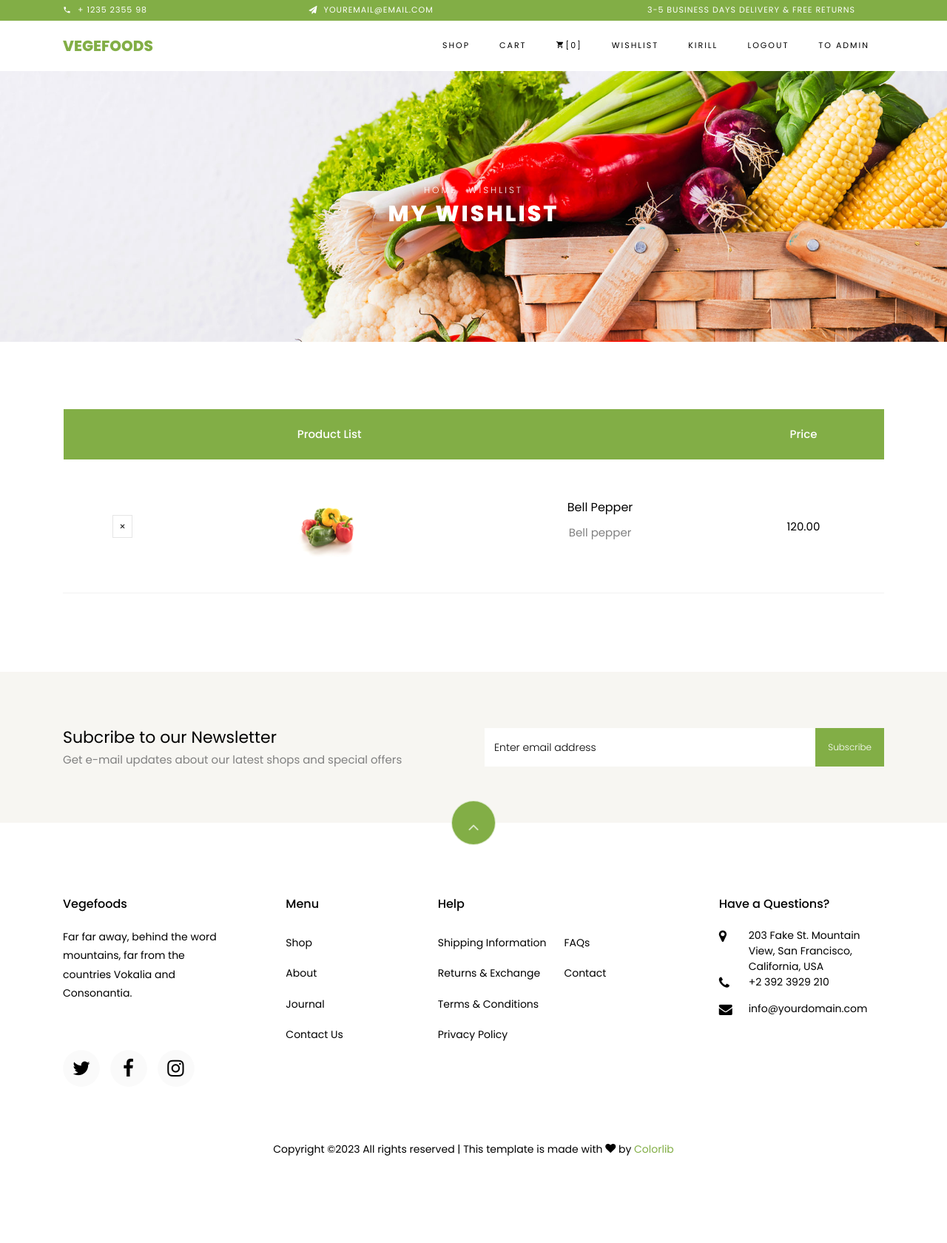
After one commit to KirillAnB/PyWebStoreAnreevKB, a Django app: page /wishlist in a window 1280 px wide. The commit adds this page. Shown: the whole page at 74% size. Run offline with Django 4.2, Linux system fonts and the light colour scheme; a user stored in the database is signed in; data comes from the database, SQL or seed files in the repository; tables that the repository leaves empty hold one stand-in row (values such as "Sample post"); parts of the project's set-up code (start-up, migrations or seed data) failed here and were passed over; some libraries are stand-ins or nearby versions; some web fonts are replaced.

Commit message:
Wishlist, переходы, обработчики для добавления и удаления из

```diff
--- a/store/admin.py
+++ b/store/admin.py
@@ -1,5 +1,5 @@
 from django.contrib import admin
-from .models import Product, Category, Discount, Cart, Profile
+from .models import Product, Category, Discount, Cart, Profile, Wishlist
 
 # Register your models here.
 
@@ -8,3 +8,4 @@ admin.site.register(Category)
 admin.site.register(Discount)
 admin.site.register(Cart)
 admin.site.register(Profile)
+admin.site.register(Wishlist)
--- a/store/models.py
+++ b/store/models.py
@@ -53,3 +53,10 @@ class Profile(models.Model):
 def create_user_profile(sender, instance, created, **kwargs):
     if created:
         Profile.objects.create(user=instance)
+
+class Wishlist(models.Model):
+    user = models.ForeignKey(User, on_delete=models.CASCADE)
+    product = models.ForeignKey(Product, on_delete=models.CASCADE)
+
+    def __str__(self):
+        return f"{self.user}_{self.product}"
--- a/store/templates/store/base.html
+++ b/store/templates/store/base.html
@@ -60,6 +60,7 @@
               	<li class="nav-item"><a class="nav-link" href="{% url 'store:shop' %}">Shop</a></li>
                 <li class="nav-item"><a class="nav-link" href="{% url 'store:cart' %}">Cart</a></li>
 	          <li class="nav-item cta cta-colored"><a href="{% url 'store:cart' %}" class="nav-link"><span class="icon-shopping_cart"></span>[0]</a></li>
+	         <li class="nav-item"><a class="nav-link" href="{% url 'store:wishlist' %}">Wishlist</a></li>
 	        {% if request.user.is_authenticated %}
                                                 <li class="nav-item"><a class="nav-link">{{request.user.username}}</a></li>
                                                 <li
--- a/store/templates/store/shop.html
+++ b/store/templates/store/shop.html
@@ -55,7 +55,7 @@
 	    							<a href="#" class="buy-now d-flex justify-content-center align-items-center mx-1">
 	    								<span><i class="ion-ios-cart"></i></span>
 	    							</a>
-	    							<a href="#" class="heart d-flex justify-content-center align-items-center ">
+	    							<a href="{% url 'store:add_to_wishlist' product.id %}" class="heart d-flex justify-content-center align-items-center ">
 	    								<span><i class="ion-ios-heart"></i></span>
 	    							</a>
     							</div>
--- /dev/null
+++ b/store/templates/store/wishlist.html
@@ -0,0 +1,77 @@
+{% extends 'store/base.html' %}
+{% load static %}
+{% block content %}
+    <div class="hero-wrap hero-bread" style="background-image: url({% static 'store/images/bg_1.jpg' %});">
+      <div class="container">
+        <div class="row no-gutters slider-text align-items-center justify-content-center">
+          <div class="col-md-9 ftco-animate text-center">
+          	<p class="breadcrumbs"><span class="mr-2"><a href="index.html">Home</a></span> <span>Wishlist</span></p>
+            <h1 class="mb-0 bread">My Wishlist</h1>
+          </div>
+        </div>
+      </div>
+    </div>
+
+    <section class="ftco-section ftco-cart">
+			<div class="container">
+				<div class="row">
+    			<div class="col-md-12 ftco-animate">
+    				<div class="cart-list">
+	    				<table class="table">
+						    <thead class="thead-primary">
+						      <tr class="text-center">
+						        <th>&nbsp;</th>
+						        <th>Product List</th>
+						        <th>&nbsp;</th>
+						        <th>Price</th>
+						      </tr>
+						    </thead>
+						    <tbody>
+						      {% for item in data %}<!-- Начало цикла-->
+                                <tr class="text-center">
+                                    <!-- Опционально! Реализовать, что при нажатии на крестик удаляется товар из Wishlist,
+                                    соответственно пишите ссылку на обработчик. Обработчик принимает параметр id товара
+                                    который он должен удалить из БД, удаляет его и возвращает перенаправление (redirect)
+                                    на обработчик wishlist, который показывает страницу wishlist-->
+                                    <!--<td class="product-remove"><a href="#"><span class="ion-ios-close"></span></a></td>-->
+                                    <td class="product-remove"><a href="{% url 'store:remove_from_wishlist' item.product.id %}"><span class="ion-ios-close"></span></a></td>
+                                    <!-- При нажатии на картинку (подставить из БД) должен быть переход на соответствующий товар ссылку прописать в href-->
+                                    <!--<td class="image-prod"><a href="#"><div class="img" style="background-image:url({% static 'store/images/product-1.jpg' %});"></div></a></td>-->
+                                    <td class="image-prod"><a href="{% url 'store:product' item.product.id %}"><div class="img" style="background-image:url({{ item.product.image.url }});"></div></a></td>
+
+                                    <td class="product-name">
+                                        <h3>{{ item.product.name }}</h3><!-- Название из БД-->
+                                        <p>{{ item.product.description }}</p><!-- Описание из БД-->
+                                    </td>
+
+                                    <td class="price">{{ item.product.price }}</td><!-- Стоимость из БД-->
+
+                                  </tr>
+                             {% endfor %}<!-- Конец цикла-->
+						    </tbody>
+						  </table>
+					  </div>
+    			</div>
+    		</div>
+			</div>
+		</section>
+
+		<section class="ftco-section ftco-no-pt ftco-no-pb py-5 bg-light">
+      <div class="container py-4">
+        <div class="row d-flex justify-content-center py-5">
+          <div class="col-md-6">
+          	<h2 style="font-size: 22px;" class="mb-0">Subcribe to our Newsletter</h2>
+          	<span>Get e-mail updates about our latest shops and special offers</span>
+          </div>
+          <div class="col-md-6 d-flex align-items-center">
+            <form action="#" class="subscribe-form">
+              <div class="form-group d-flex">
+                <input type="text" class="form-control" placeholder="Enter email address">
+                <input type="submit" value="Subscribe" class="submit px-3">
+              </div>
+            </form>
+          </div>
+        </div>
+      </div>
+    </section>
+{% endblock %}
--- a/store/urls.py
+++ b/store/urls.py
@@ -1,5 +1,5 @@
 from django.urls import path
-from .views import CartView, ShopView, ProductSingleView, CartViewSet
+from .views import CartView, ShopView, ProductSingleView, CartViewSet, WishlistView, RemoveFromWishlist, AddToWishlist
 from rest_framework import routers
 
 
@@ -9,7 +9,10 @@ router.register(r'cart', CartViewSet)
 app_name = 'store'
 
 urlpatterns = [
-    path('shop/', ShopView.as_view(), name = 'shop'),
-    path('cart/', CartView.as_view(), name = 'cart'),
-    path('product/<int:id>/', ProductSingleView.as_view(), name = 'product'),
+    path('shop/', ShopView.as_view(), name='shop'),
+    path('cart/', CartView.as_view(), name='cart'),
+    path('product/<int:id>/', ProductSingleView.as_view(), name='product'),
+    path('wishlist', WishlistView.as_view(), name='wishlist'),
+    path('wishlist/del/<int:product_id>/', RemoveFromWishlist.as_view(), name='remove_from_wishlist'),
+    path('wishlist/add/<int:product_id>/', AddToWishlist.as_view(), name='add_to_wishlist'),
 ]
--- a/store/views.py
+++ b/store/views.py
@@ -1,10 +1,9 @@
-from django.shortcuts import render, get_object_or_404
+from django.shortcuts import render, get_object_or_404, redirect
 from django.views import View
-from django.http import HttpResponse
-from django.http import JsonResponse
+from django.http import HttpResponse, JsonResponse
 from django.db.models import OuterRef,F, ExpressionWrapper, DecimalField, Case, When
 from django.utils import timezone
-from .models import Discount, Product, Cart
+from .models import Discount, Product, Cart, Wishlist
 from rest_framework import viewsets, response
 from rest_framework.permissions import IsAuthenticated
 from .serializers import CartSerializer
@@ -226,4 +225,31 @@ class CartViewSet(viewsets.ModelViewSet):
         # В этот раз напишем примерно так как это делает фреймфорк самостоятельно
         cart_item = self.get_queryset().get(id=kwargs['pk'])
         cart_item.delete()
-        return response.Response({'message': 'Product delete from cart'}, status=201)
+        return response.Response({'message': 'Product deleted from cart'}, status=201)
+
+class WishlistView(View):
+    # def get(self, request):
+        # return render(request, 'store/wishlist.html')
+    def get(self, request):
+        if request.user.is_authenticated:
+            data = Wishlist.objects.filter(user=request.user)
+            return render(request, 'store/wishlist.html', {"data": data})
+        return redirect('login:login')
+
+class RemoveFromWishlist(View):
+    def get(self, request, product_id):
+        Wishlist.objects.filter(user=request.user, product=product_id).delete()
+        return redirect('store:wishlist')
+
+class AddToWishlist(View):
+    def get(self, request, product_id):
+        if request.user.is_authenticated:
+            product = get_object_or_404(Product, id=product_id)
+            wishlist_item = Wishlist.objects.filter(user=request.user, product=product)
+            if wishlist_item.exists():
+                return redirect('store:shop')
+            else:
+                wishlist_item = Wishlist(user=request.user, product=product)
+                wishlist_item.save()
+                return redirect('store:shop')
+        return redirect('login:login')
```
Also changed, not shown: store/migrations/0005_wishlist.py (added).
